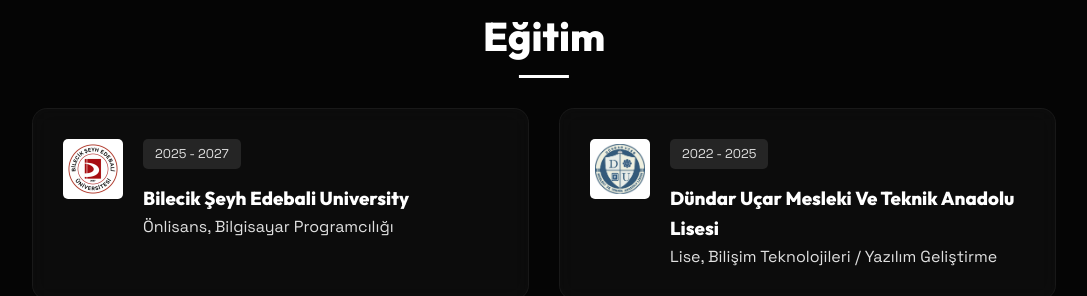
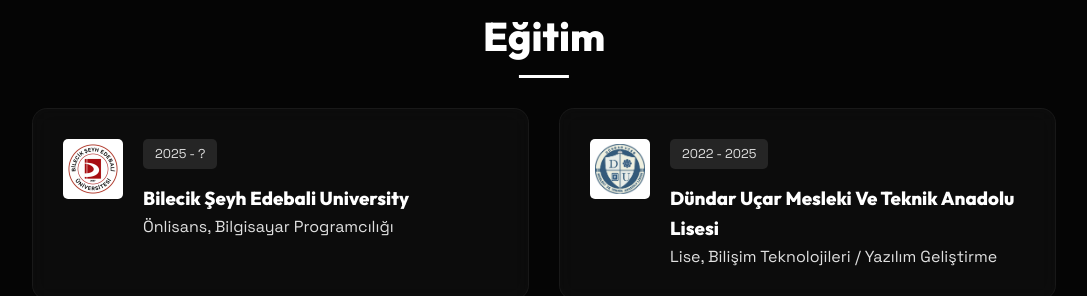
Before and after one commit to efekrbas/website, a React (Vite) app: page / in a window 1280 px wide. Shown: the part 3540-3836 px from the top of the page, without its empty margins (96-1183 px from the left). Built offline with nearby package versions, Linux system fonts and the light colour scheme; no server answers.

Commit message:
Update Education.jsx graduation year

```diff
--- a/src/components/Education.jsx
+++ b/src/components/Education.jsx
@@ -22,7 +22,7 @@ const Education = () => {
                                 className="company-logo" />
                         </div>
                         <div className="text-container">
-                            <div className="year">2025 - 2027</div>
+                            <div className="year">2025 - ?</div>
                             <h3>{t('bilecikUniversity')}</h3>
                             <p>{t('associateDegree')}</p>
                         </div>
```
